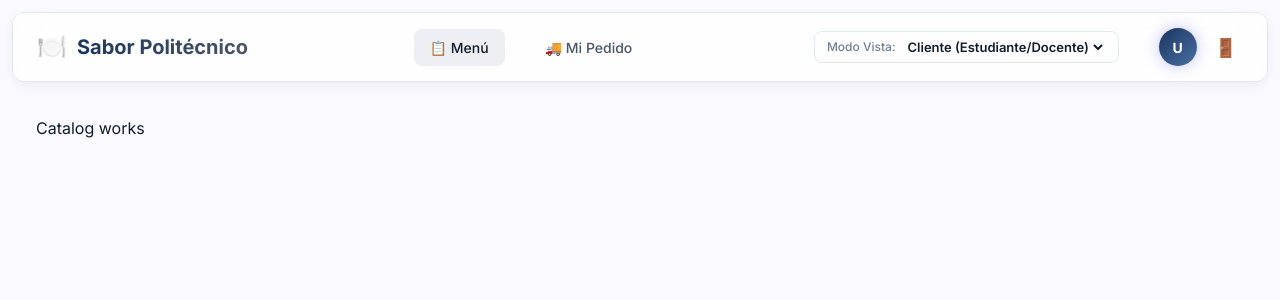
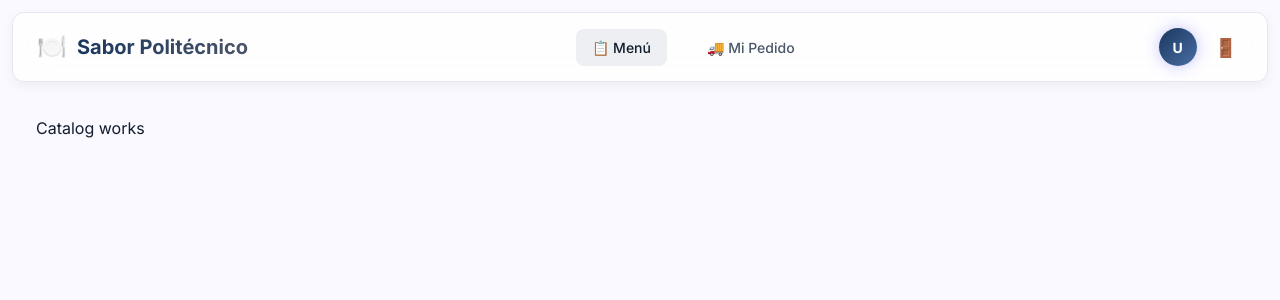
Before and after one commit to LeonardoVelez23/logrod_frontend, an Angular app: page /catalog in a window 1280 px wide. Shown: the top 300 px of the page. Built offline with nearby package versions, Linux system fonts and the light colour scheme; sample sign-in values are in the browser's storage.

Commit message:
feat: remover selector de roles del prototipo en el navbar

```diff
--- a/src/app/views/main-layout/main-layout.component.html
+++ b/src/app/views/main-layout/main-layout.component.html
@@ -14,15 +14,6 @@
     </div>
 
     <div class="navbar-right">
-      <!-- Interactivo Selector de Roles para el Prototipo -->
-      <div class="role-selector">
-        <span class="role-label">Modo Vista:</span>
-        <select [ngModel]="currentRole" (change)="setRole($any($event.target).value)" class="role-select">
-          <option value="cliente">Cliente (Estudiante/Docente)</option>
-          <option value="empleado">Empleado (Cocina/Entrega)</option>
-          <option value="admin">Administrador</option>
-        </select>
-      </div>
 
       <div class="user-profile" *ngIf="currentUser">
         <div class="user-info d-none d-md-flex flex-column text-end me-2 align-items-end" style="line-height: 1.2;">
--- a/src/app/views/main-layout/main-layout.component.ts
+++ b/src/app/views/main-layout/main-layout.component.ts
@@ -47,22 +47,6 @@ export class MainLayoutComponent {
     return MainLayoutComponent.userRole();
   }
 
-  // Cambiar dinámicamente de rol (útil para pruebas y evaluación del docente)
-  setRole(role: 'cliente' | 'empleado' | 'admin') {
-    MainLayoutComponent.userRole.set(role);
-
-    // Actualizar también el rol del usuario activo en el servicio
-    const user = this.authService.currentUser();
-    if (user) {
-      this.authService.currentUser.set({ ...user, rol: role });
-    }
-
-    if (role === 'cliente') {
-      this.router.navigate(['/catalog']);
-    } else {
-      this.router.navigate(['/admin/dashboard']);
-    }
-  }
 
   // Cerrar sesión limpiando el almacenamiento local
   logout() {
```
